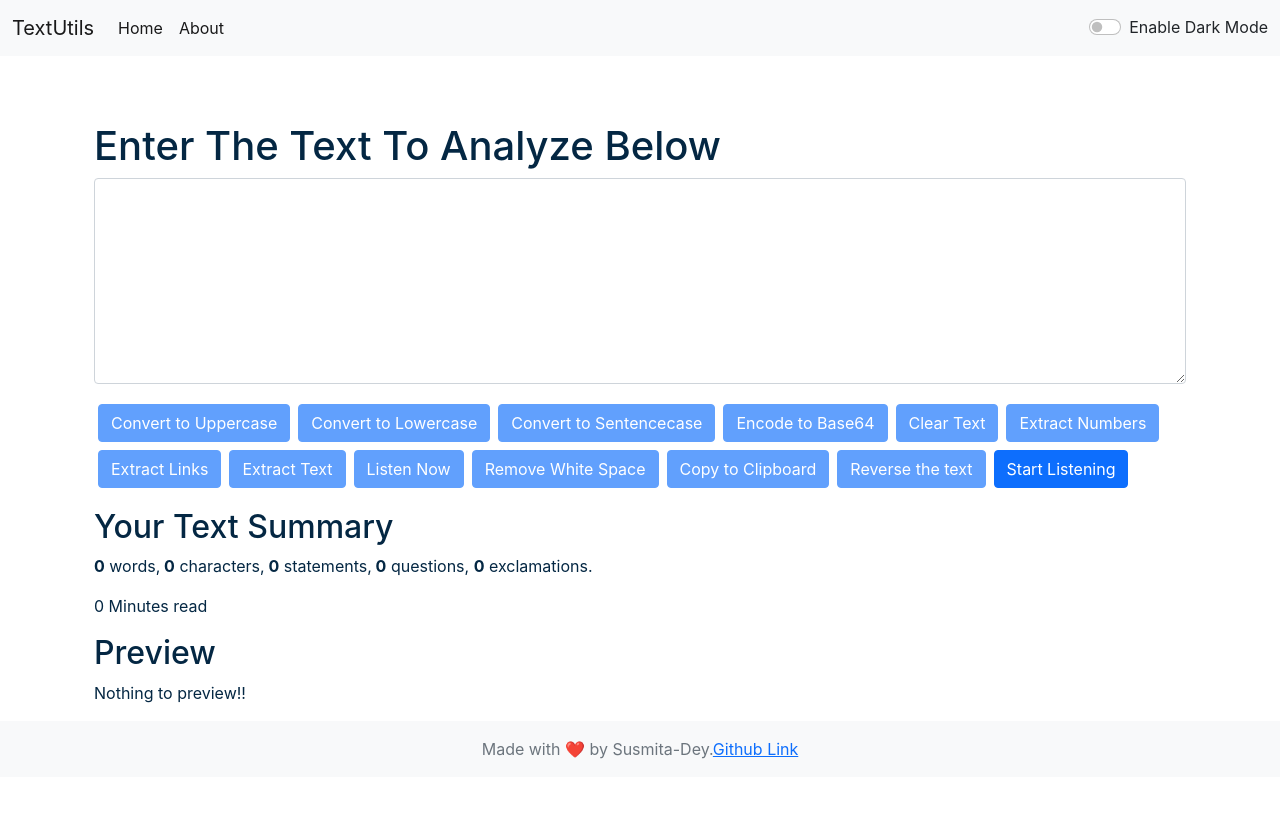
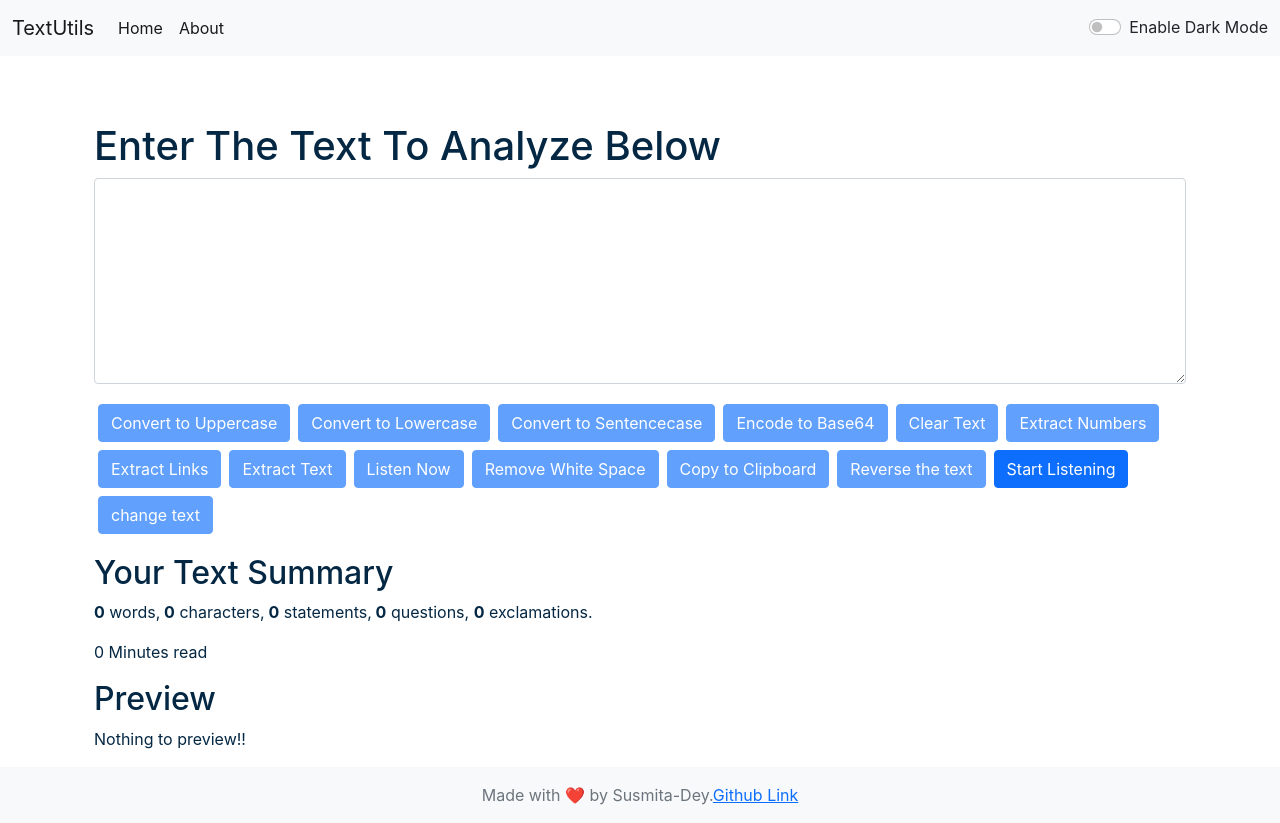
Before and after one commit to Susmita-Dey/TextUtils, a React (Create React App) app: page / in a window 1280 px wide. Before the commit the page ends 800 px from the top, so only its background shows below. Built offline with nearby package versions, Linux system fonts and the light colour scheme; the HTML template or start-up script is replaced by a standard one.

Commit message:
created add text button

```diff
--- a/src/components/TextForm.js
+++ b/src/components/TextForm.js
@@ -166,6 +166,13 @@ export default function TextForm(props) {
     }
   }
 
+  const replace = () => {
+    let word =  prompt("what you want to replace");
+    let newword =  prompt("write the new word");
+     let newText =  text.split(word).join(newword);
+     setText(newText)
+  };
+
   return (
     <>
       <div
@@ -279,6 +286,14 @@ export default function TextForm(props) {
         >
           {isListening ? "Stop Listening" : "Start Listening"}
         </button>
+
+        <button
+          disabled={text.length === 0}
+          className="btn btn-primary mx-1 my-1"
+          onClick={replace}
+        >
+        change text
+        </button>
       </div>
 
       <div
```
